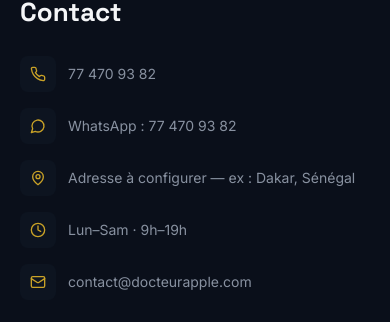
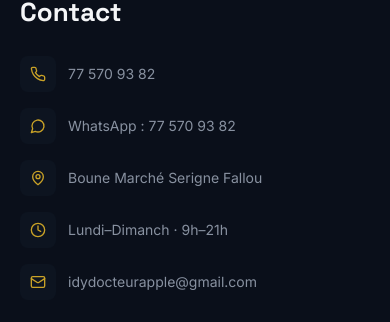
Before and after one commit to robotman450/docteur-apple, a React (Vite) app: page / in a window 390 px wide. Shown: the part 4284-4606 px from the top of the page. Built offline with nearby package versions, Linux system fonts and the light colour scheme; no server answers; the database is empty; the HTML template or start-up script is replaced by a standard one.

Commit message:
Modify contact information in Contact component
Updated contact details including phone number, address, and email.

```diff
--- a/src/components/Contact.tsx
+++ b/src/components/Contact.tsx
@@ -3,12 +3,11 @@ import Reveal from "./Reveal";
 import { WHATSAPP_NUMBER } from "../lib/whatsapp";
 
 // À personnaliser : adresse, réseaux sociaux, coordonnées de la boutique
-const PHONE_DISPLAY = "77 470 93 82";
-const ADDRESS = "Adresse à configurer — ex : Dakar, Sénégal";
+const PHONE_DISPLAY = "77 570 93 82";
+const ADDRESS = "Boune Marché Serigne Fallou";
 const SOCIALS = {
   instagram: "https://instagram.com/docteurapple",
-  youtube: "https://youtube.com/@docteurapple",
-  tiktok: "https://tiktok.com/@docteurapple",
+  tiktok: "https://www.tiktok.com/@modouetcesboy?is_from_webapp=1&sender_device=pc",
 };
 
 export default function Contact() {
@@ -16,8 +15,8 @@ export default function Contact() {
     { icon: Phone, label: PHONE_DISPLAY },
     { icon: MessageCircle, label: `WhatsApp : ${PHONE_DISPLAY}` },
     { icon: MapPin, label: ADDRESS },
-    { icon: Clock, label: "Lun–Sam · 9h–19h" },
-    { icon: Mail, label: "contact@docteurapple.com" },
+    { icon: Clock, label: "Lundi–Dimanch · 9h–21h" },
+    { icon: Mail, label: "idydocteurapple@gmail.com" },
   ];
 
   return (
```
